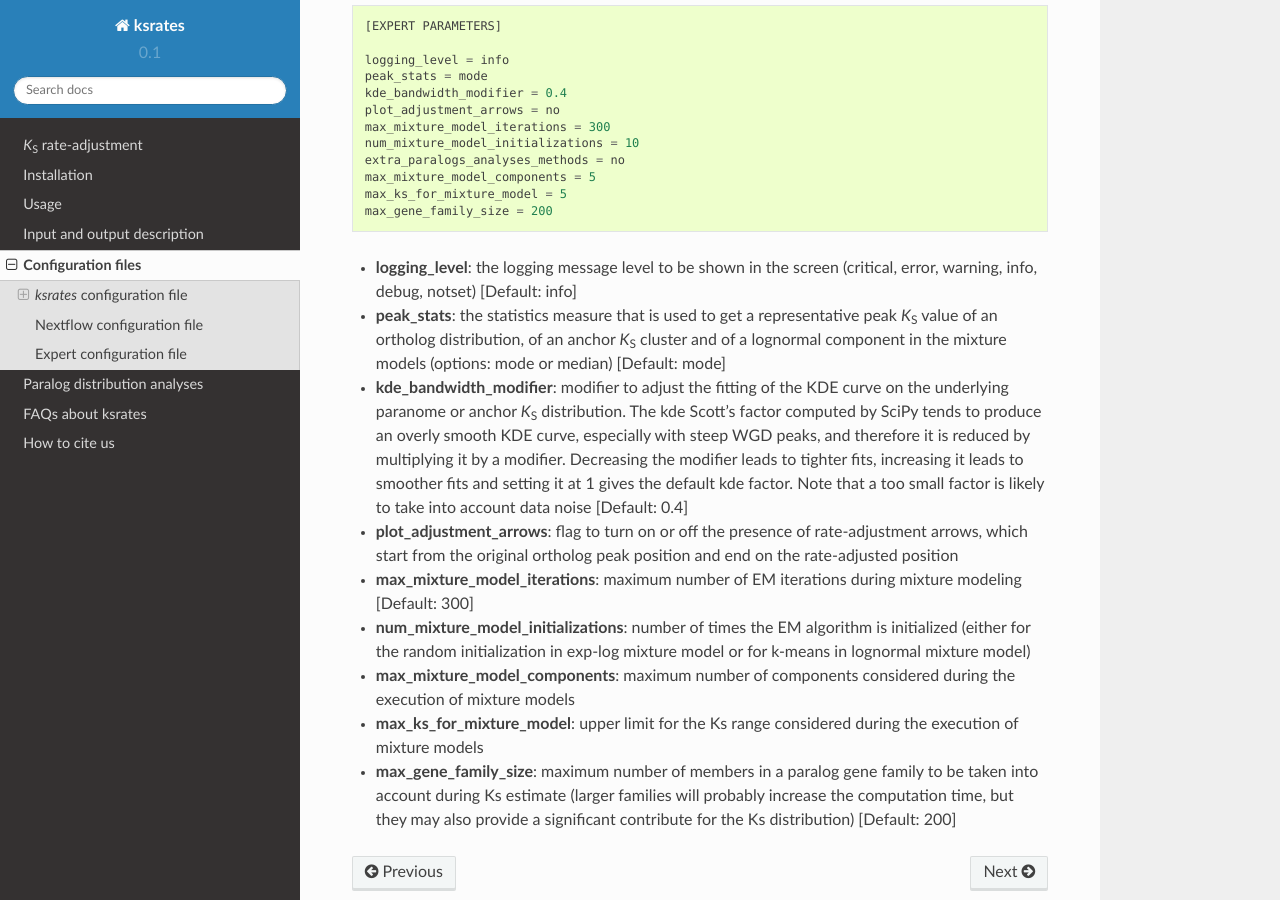
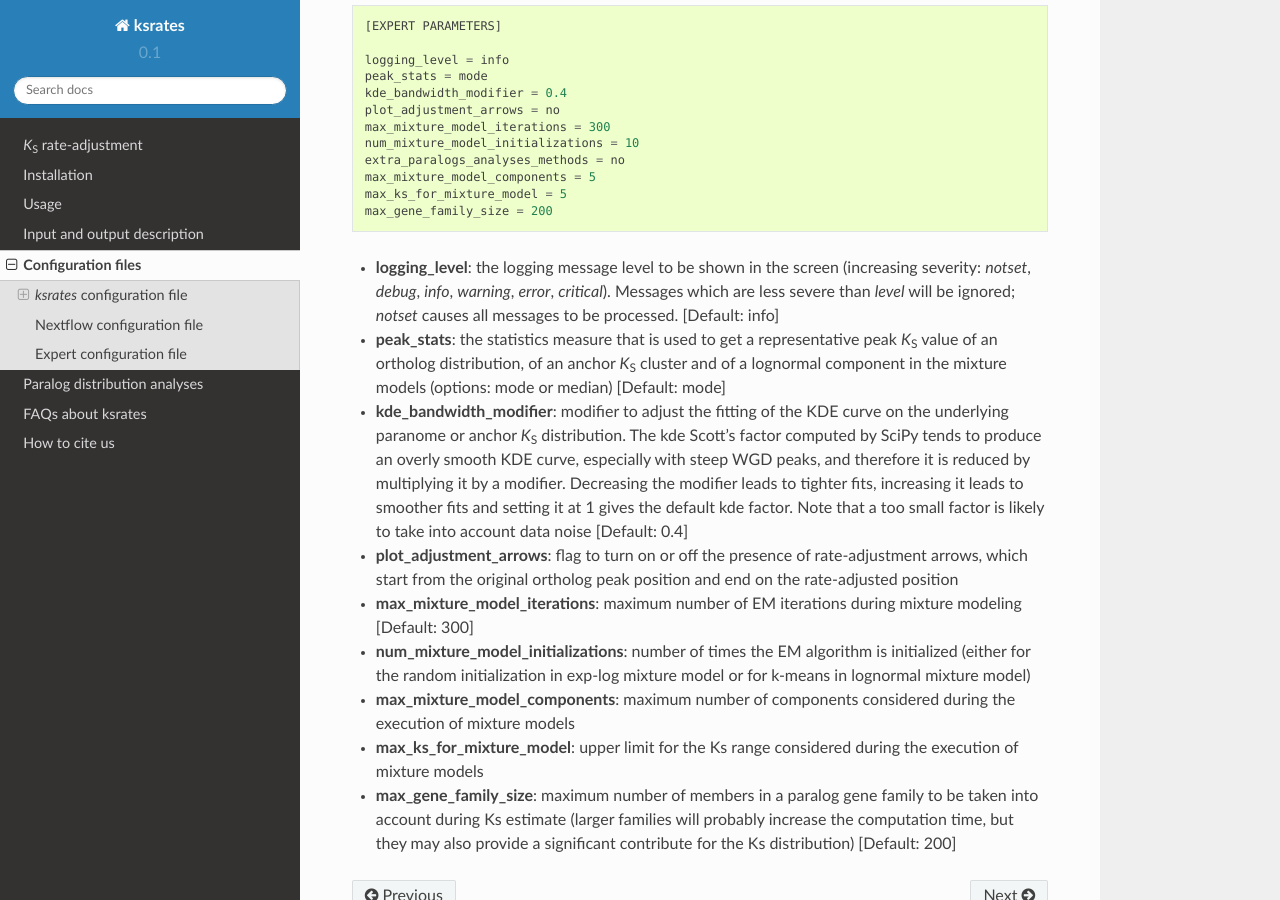
Before and after one commit to VIB-PSB/ksrates, a Sphinx documentation site: the page built from doc/source/configuration.rst, in a window 1280 px wide and 900 px high, scrolled down 5081 px. Built offline with Sphinx 7.4.7 and the Read the Docs theme 2.0.0, drawn with Linux system fonts in a browser that asks for light colours.

Commit message:
Describe logging level in configuration.rst

```diff
--- a/doc/source/configuration.rst
+++ b/doc/source/configuration.rst
@@ -183,7 +183,7 @@ It is an optional configuration file containing expert parameters for fine-tunin
     max_ks_for_mixture_model = 5
     max_gene_family_size = 200
 
-* **logging_level**: the logging message level to be shown in the screen (critical, error, warning, info, debug, notset) [Default: info]
+* **logging_level**: the logging message level to be shown in the screen (increasing severity: *notset*, *debug*, *info*, *warning*, *error*, *critical*). Messages which are less severe than *level* will be ignored; *notset* causes all messages to be processed. [Default: info]
 * **peak_stats**: the statistics measure that is used to get a representative peak *K*:sub:`S` value of an ortholog distribution, of an anchor *K*:sub:`S` cluster and of a lognormal component in the mixture models (options: mode or median) [Default: mode]
 * **kde_bandwidth_modifier**: modifier to adjust the fitting of the KDE curve on the underlying paranome or anchor *K*:sub:`S` distribution. The kde Scott's factor computed by SciPy tends to produce an overly smooth KDE curve, especially with steep WGD peaks, and therefore it is reduced by multiplying it by a modifier. Decreasing the modifier leads to tighter fits, increasing it leads to smoother fits and setting it at 1 gives the default kde factor. Note that a too small factor is likely to take into account data noise [Default: 0.4]
 * **plot_adjustment_arrows**: flag to turn on or off the presence of rate-adjustment arrows, which start from the original ortholog peak position and end on the rate-adjusted position
```
